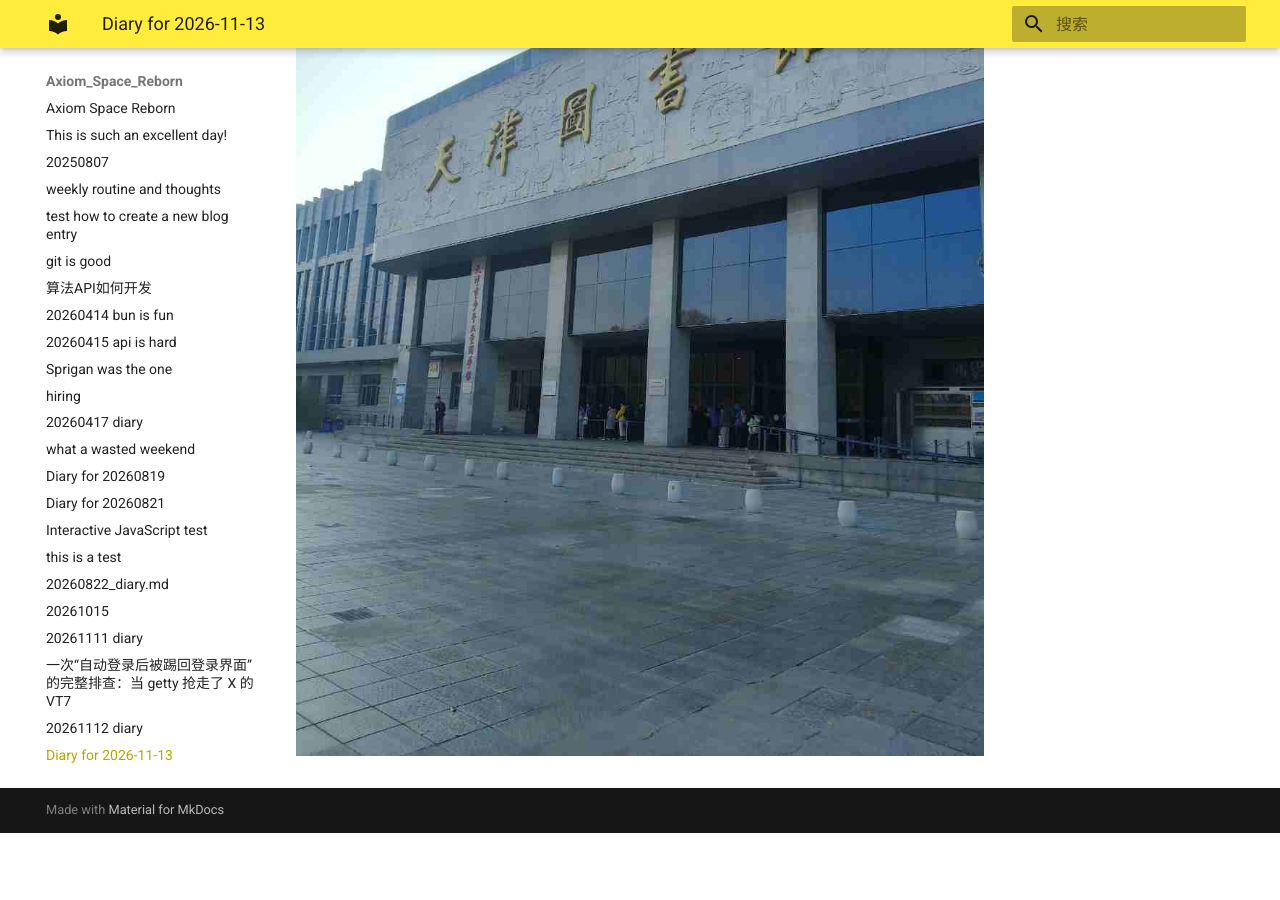
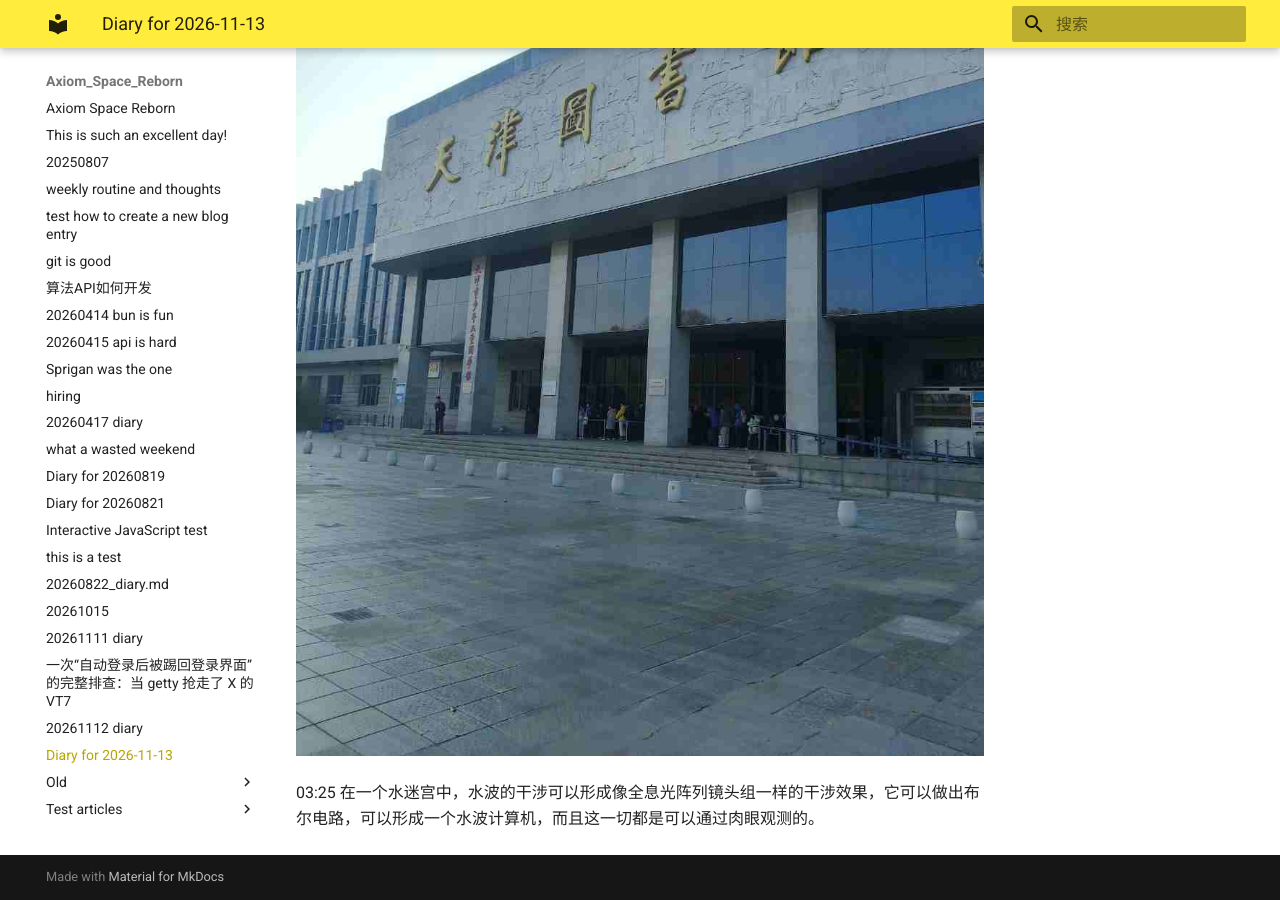
Before and after one commit to hhy06/hhy06.github.io, an MkDocs documentation site: the page built from docs/20261113_diary.md, in a window 1280 px wide and 900 px high, scrolled down 890 px. Built offline with MkDocs 1.6.1 and Material for MkDocs 9.7.7, drawn with Linux system fonts in a browser that asks for light colours; before the commit the page ends 1723 px from its top, so only the background shows below that.

Commit message:
diary: 2026-11-13 14:03:25

```diff
--- a/docs/20261113_diary.md
+++ b/docs/20261113_diary.md
@@ -3,3 +3,5 @@
 59:41 早上来图书馆，已经好多人在门口排队啦
 ![1000006825.jpg](assets/img/20261113_085941_1000006825.jpg)
 ![1000006826.jpg](assets/img/20261113_085941_1000006826.jpg)
+
+03:25 在一个水迷宫中，水波的干涉可以形成像全息光阵列镜头组一样的干涉效果，它可以做出布尔电路，可以形成一个水波计算机，而且这一切都是可以通过肉眼观测的。
```
